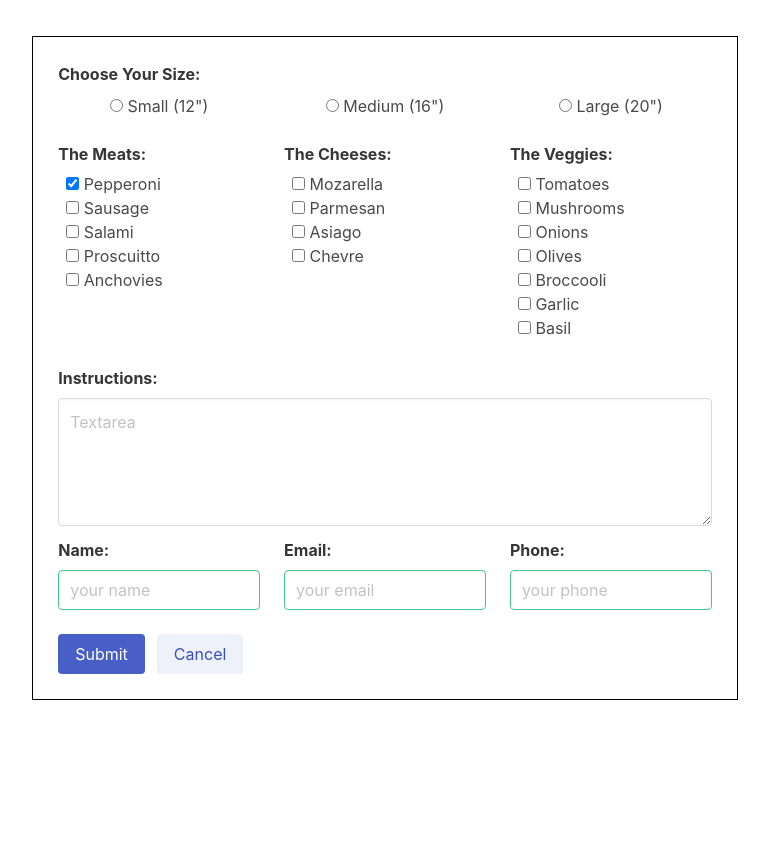
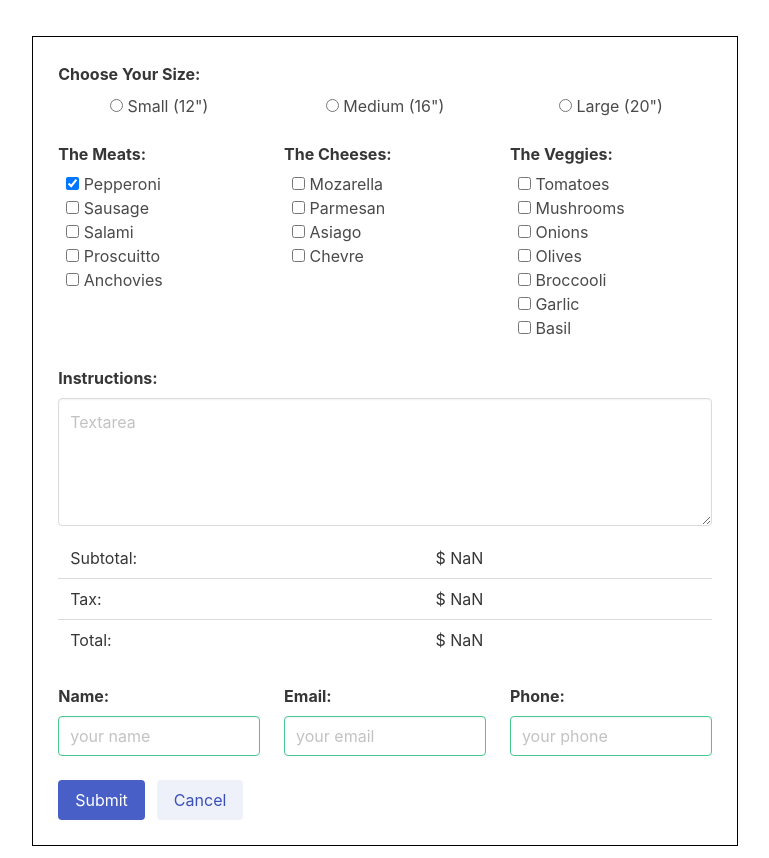
Before and after one commit to phil-curran/pizza-parlor, a website: page index.html in a window 1280 px wide. Both pictures are taken after a click on the label "Pepperoni". Shown: the whole page, without its empty margins (255-1024 px from the left). Before the commit the page ends 800 px from the top, so only its background shows below. Drawn offline with nearby package versions, Linux system fonts and the light colour scheme.

Commit message:
added some template literal magick to totals output and some dollar $igns too.

```diff
--- a/index.html
+++ b/index.html
@@ -181,6 +181,27 @@
               </div>
 
               <div class="columns">
+                <div class="column">
+                  <table class="table is-fullwidth">
+                    <tbody>
+                      <tr>
+                        <td>Subtotal:</td>
+                        <td id="subtotal"></td>
+                      </tr>
+                      <tr>
+                        <td>Tax:</td>
+                        <td id="tax"></td>
+                      </tr>
+                      <tr>
+                        <td>Total:</td>
+                        <td id="grandTotal"></td>
+                      </tr>
+                    </tbody>
+                  </table>
+                </div>
+              </div>
+
+              <div class="columns">
                 <div class="column is-one-third">
                   <div class="field">
                     <label class="label">Name:</label>
--- a/js/script.js
+++ b/js/script.js
@@ -64,6 +64,12 @@ Pizza.prototype.updateVeggies = (selectedVeggies) => {
 
 let pizza = new Pizza();
 
+// Utilities
+
+function roundMe(number) {
+  return Math.round(number * 100) / 100;
+}
+
 // // UI Logic
 
 // get form as a variable
@@ -77,7 +83,20 @@ form.addEventListener("change", () => {
   pizza.cheeses = pizza.updateCheeses(selectedCheeses);
   pizza.veggies = pizza.updateVeggies(selectedVeggies);
 
-  let basePrice = 10.0;
+  let basePrice = roundMe(10);
+  let subTotal =
+    basePrice * pizza.size +
+    pizza.meats.length * 1.5 * pizza.size +
+    pizza.cheeses.length * 1 * pizza.size +
+    pizza.veggies.length * 1 * pizza.size;
+
+  document.getElementById("subtotal").innerHTML = `$ ${roundMe(subTotal)}`;
+  document.getElementById("tax").innerHTML = `$ ${roundMe(
+    subTotal * 1.1 - subTotal
+  )}`;
+  document.getElementById("grandTotal").innerHTML = `$ ${roundMe(
+    subTotal * 1.1
+  )}`;
 });
 
 // const basePrice = 10;
```
